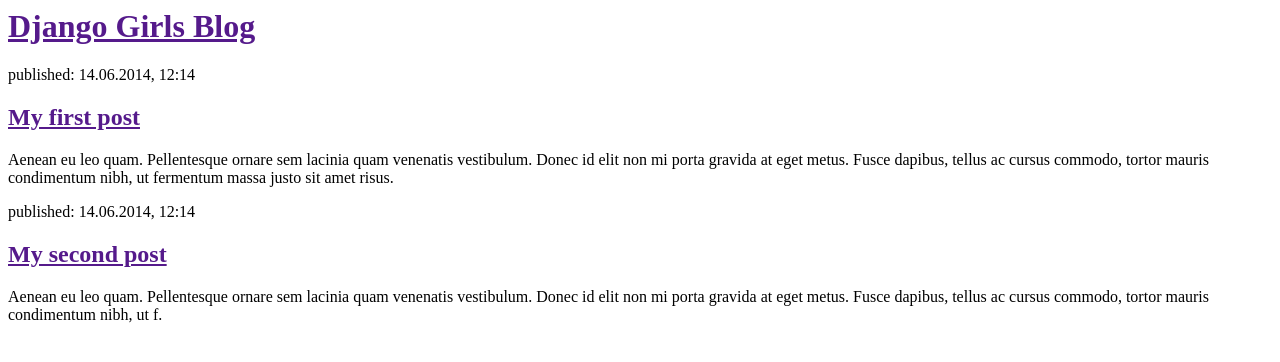
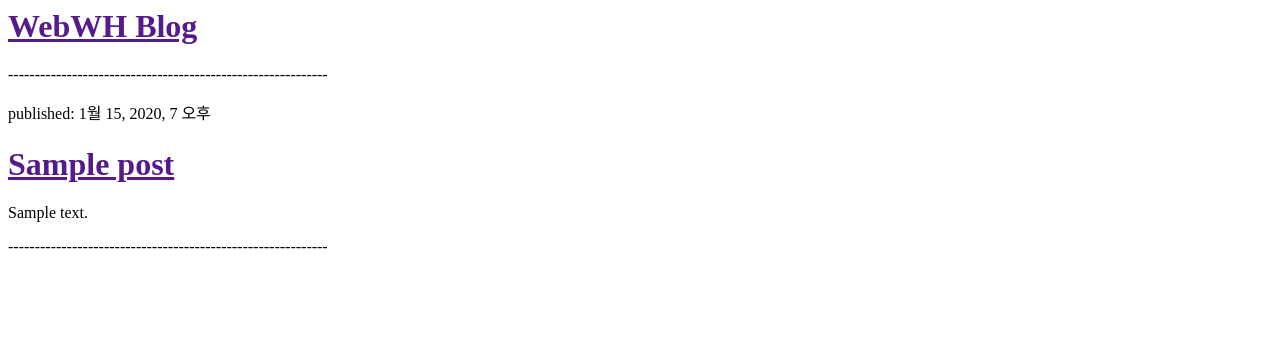
Before and after one commit to WebWH/my-first-blog, a Django app: page / in a window 1280 px wide. Shown: the top 362 px of the page. Run offline with Django 3.2, Linux system fonts and the light colour scheme; tables that the repository leaves empty hold one stand-in row (values such as "Sample post").

Commit message:
Modified templates to display posts from database.

```diff
--- a/blog/templates/blog/post_list.html
+++ b/blog/templates/blog/post_list.html
@@ -1,22 +1,22 @@
 <html>
     <head>
-        <title>Django Girls blog</title>
+        <title>WebWH blog</title>
     </head>
     <body>
+
         <div>
-            <h1><a href="">Django Girls Blog</a></h1>
+            <h1><a href="">WebWH Blog</a></h1>
         </div>
 
-        <div>
-            <p>published: 14.06.2014, 12:14</p>
-            <h2><a href="">My first post</a></h2>
-            <p>Aenean eu leo quam. Pellentesque ornare sem lacinia quam venenatis vestibulum. Donec id elit non mi porta gravida at eget metus. Fusce dapibus, tellus ac cursus commodo, tortor mauris condimentum nibh, ut fermentum massa justo sit amet risus.</p>
-        </div>
+        <p>------------------------------------------------------------</p>
+        {% for post in posts %}
+            <div>
+                <p>published: {{ post.published_date }}</p>
+                <h1><a href="">{{ post.title }}</a></h1>
+                <p>{{ post.text|linebreaksbr }}</p> <!-- 파이프는 블로그 글 텍스트에서 행이 바뀌면 문단으로 변환하도록 하라는 의미 -->
+                <p>------------------------------------------------------------</p>
+            </div>
+        {% endfor %}
 
-        <div>
-            <p>published: 14.06.2014, 12:14</p>
-            <h2><a href="">My second post</a></h2>
-            <p>Aenean eu leo quam. Pellentesque ornare sem lacinia quam venenatis vestibulum. Donec id elit non mi porta gravida at eget metus. Fusce dapibus, tellus ac cursus commodo, tortor mauris condimentum nibh, ut f.</p>
-        </div>
     </body>
 </html>
--- a/blog/views.py
+++ b/blog/views.py
@@ -1,5 +1,9 @@
 from django.shortcuts import render
+from django.utils import timezone # 쿼리셋 정렬에 사용
+from .models import Post # 추가하여 models.py 에 정의된 model 가져오기
 
-# Create your views here.
 def post_list(request):
-    return render(request, 'blog/post_list.html', {})
+    posts = Post.objects.filter(published_date__lte=timezone.now()).order_by('published_date') # 쿼리셋 정렬
+	# posts 은 쿼리셋 이름
+    return render(request, 'blog/post_list.html', {'posts': posts})
+    # {'posts': posts} : distionary는 템플릿에서 사용할 매개변수
```
